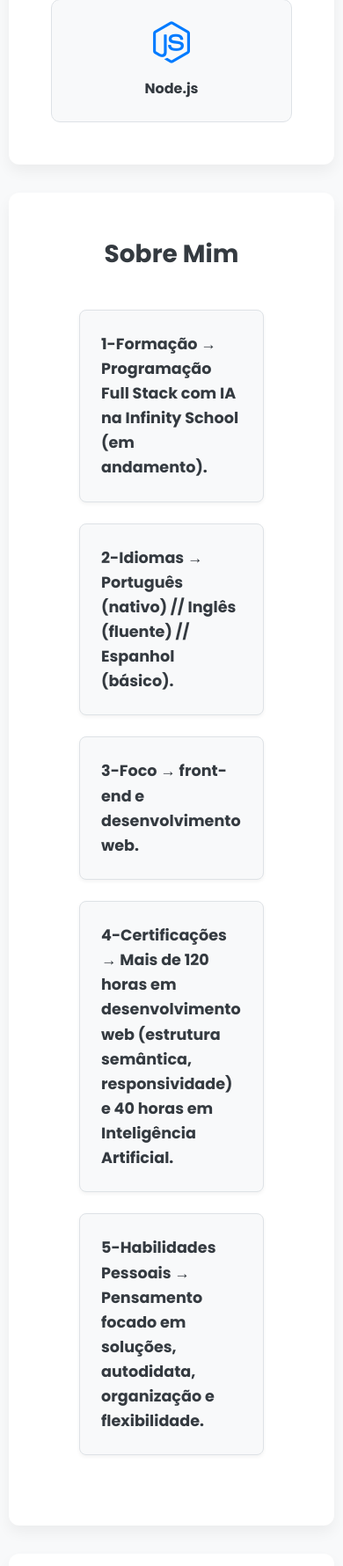
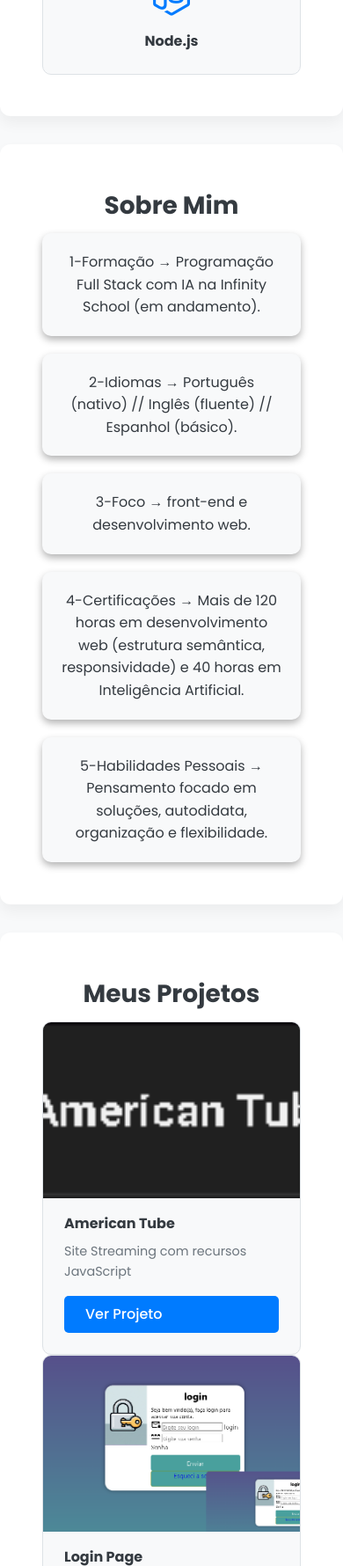
Before and after one commit to igoramericano/portifolio, a PHP site: page / in a window 390 px wide. Shown: the part 2207-3987 px from the top of the page at 88% size. Run offline with PHP 8.4, Linux system fonts and the light colour scheme.

Commit message:
Update index.css

```diff
--- a/estilos/index.css
+++ b/estilos/index.css
@@ -1,4 +1,3 @@
-
 @import url('https://fonts.googleapis.com/css2?family=Quicksand:wght@300..700&display=swap');
 @import url('https://fonts.googleapis.com/css2?family=Poppins:wght@400;500;700&display=swap');
 
@@ -8,6 +7,7 @@
     padding: 0;
     box-sizing: border-box;
     font-family: "Poppins", sans-serif;
+    scroll-behavior: smooth; /* Adicionado para rolagem suave */
 }
 
 :root {
@@ -31,7 +31,6 @@
     background-color: var(--cor-fundo);
     color: var(--cor-texto);
     line-height: 1.6;
-            margin: 10px;
 }
 
 h1, h2, h3, h4 {
@@ -44,9 +43,7 @@
 }
 
 h1 { font-size: 2.5rem; }
-        h2 { font-size: 3rem;
-font-weight: 700;
-margin-bottom: 0.5rem; }
+h2 { font-size: 3rem; font-weight: 700; margin-bottom: 0.5rem; }
 h3 { font-size: 1.75rem; }
 
 a {
@@ -196,13 +193,13 @@ margin-bottom: 0.5rem; }
 section {
     padding: 4rem 0;
     text-align: center;
-            position: relative; /* Para o posicionamento absoluto do matrix-container */
-            overflow: hidden; /* Oculta os caracteres que saem da tela */
+    position: relative;
+    overflow: hidden;
 }
 
 /* Fundo escuro para a seção Hero */
 #hero {
-            background-color: var(--cor-fundo-matrix); /* Fundo preto para o efeito Matrix */
+    background-color: var(--cor-fundo-matrix);
     min-height: 80vh;
     display: flex;
     flex-direction: column;
@@ -210,7 +207,7 @@ margin-bottom: 0.5rem; }
     align-items: center;
     text-align: center;
     animation: fadeIn 1s ease-in-out;
-            position: relative; /* Adicionado para que o canvas seja posicionado em relação a ele */
+    position: relative;
     border-radius: 10px;
 }
 
@@ -225,7 +222,7 @@ margin-bottom: 0.5rem; }
     font-size: 3rem;
     font-weight: 700;
     margin-bottom: 0.5rem;
-            color: var(--cor-texto-matrix); /* Texto branco para contraste com o fundo */
+    color: var(--cor-texto-matrix);
     background-color: rgba(0, 0, 0, 0.5);
 }
 
@@ -241,12 +238,12 @@ margin-bottom: 0.5rem; }
     left: 0;
     width: 100%;
     height: 100%;
-            pointer-events: none; /* Permite que os cliques passem para o conteúdo abaixo */
-            z-index: 5; /* Mantém a chuva abaixo do texto principal */
+    pointer-events: none;
+    z-index: 5;
 }
 
 #matrix-canvas {
-            display: block; /* Remove espaçamento extra abaixo do canvas */
+    display: block;
 }
 
 #sobre, #habilidades, #projetos, #contato {
@@ -265,7 +262,6 @@ margin-bottom: 0.5rem; }
     margin-top: 2rem;
 }
 
-        /* Animação para os cards de habilidade */
 .habilidade-item {
     display: flex;
     flex-direction: column;
@@ -307,6 +303,43 @@ margin-bottom: 0.5rem; }
     color: var(--cor-fundo);
 }
 
+/* Seção Sobre Mim (Atualizada) */
+.sobre-tópicos {
+    display: grid;
+    grid-template-columns: repeat(2, 1fr);
+    grid-template-rows: auto;
+    gap: 20px;
+    max-width: 1200px;
+    margin: 0 auto;
+}
+
+.tópico-item {
+    background-color: var(--cor-fundo);
+    padding: 30px;
+    border-radius: 10px;
+    box-shadow: 0 4px 8px rgba(0, 0, 0, 0.3);
+    display: flex;
+    justify-content: center;
+    align-items: center;
+    text-align: center;
+    color: var(--cor-texto);
+    font-size: 1.1rem;
+    line-height: 1.6;
+    transition: transform 0.3s ease, box-shadow 0.3s ease;
+}
+
+.tópico-item:hover {
+    transform: scale(1.05);
+    box-shadow: 0 0 15px var(--cor-inteligencia);
+    border-color: var(--cor-inteligencia);
+    color: var(--cor-inteligencia);
+}
+
+/* Estilo para o último item (se houver um número ímpar de itens) */
+.sobre-tópicos > div:last-child:nth-child(odd) {
+  grid-column: 1 / -1; /* Ocupa as duas colunas */
+}
+
 /* Seção de Projetos */
 .grid-projetos {
     display: grid;
@@ -315,7 +348,6 @@ margin-bottom: 0.5rem; }
     margin-top: 2rem;
 }
 
-        /* Animação para os cards de projeto */
 .projeto-item {
     background-color: var(--cor-fundo);
     border: 1px solid var(--cor-borda);
@@ -428,37 +460,7 @@ margin-bottom: 0.5rem; }
     margin-top: 2rem;
 }
 
-        /* Novo estilo para a seção Sobre Mim */
-        .sobre-tópicos {
-            text-align: left;
-            padding: 2rem;
-            display: flex;
-            flex-direction: column;
-            gap: 1.5rem;
-        }
-
-        /* Animação para os cards de tópicos */
-        .tópico-item {
-            background-color: var(--cor-fundo);
-            padding: 1.5rem;
-            border: 1px solid var(--cor-borda);
-            border-radius: 8px;
-            font-size: 1.1em;
-            font-weight: 550;
-            box-shadow: 0 2px 4px rgba(0, 0, 0, 0.05);
-            transition: transform 0.3s ease, box-shadow 0.3s ease, border-color 0.3s ease, color 0.3s ease;
-            cursor: pointer;
-        }
-
-        .tópico-item:hover {
-            transform: translateX(10px) scale(1.02);
-            box-shadow: 0 0 15px var(--cor-inteligencia); /* Sombra que remete a luz de néon */
-            border-color: var(--cor-inteligencia);
-            color: var(--cor-inteligencia);
-            animation: neon-pulse 1s ease-in-out infinite alternate;
-        }
-
-        /* Animação do brilho */
+/* Animações */
 @keyframes neon-pulse {
     0% {
         box-shadow: 0 0 5px var(--cor-inteligencia), 0 0 10px var(--cor-inteligencia), 0 0 15px var(--cor-inteligencia);
@@ -472,3 +474,15 @@ margin-bottom: 0.5rem; }
     from { opacity: 0; transform: translateY(20px); }
     to { opacity: 1; transform: translateY(0); }
 }
+
+/* Media Queries para Responsividade */
+@media (max-width: 768px) {
+    .sobre-tópicos {
+        grid-template-columns: 1fr;
+    }
+
+    .tópico-item {
+        font-size: 1rem;
+        padding: 20px;
+    }
+}
```
Lines whose indentation alone changed are shown as unchanged.
